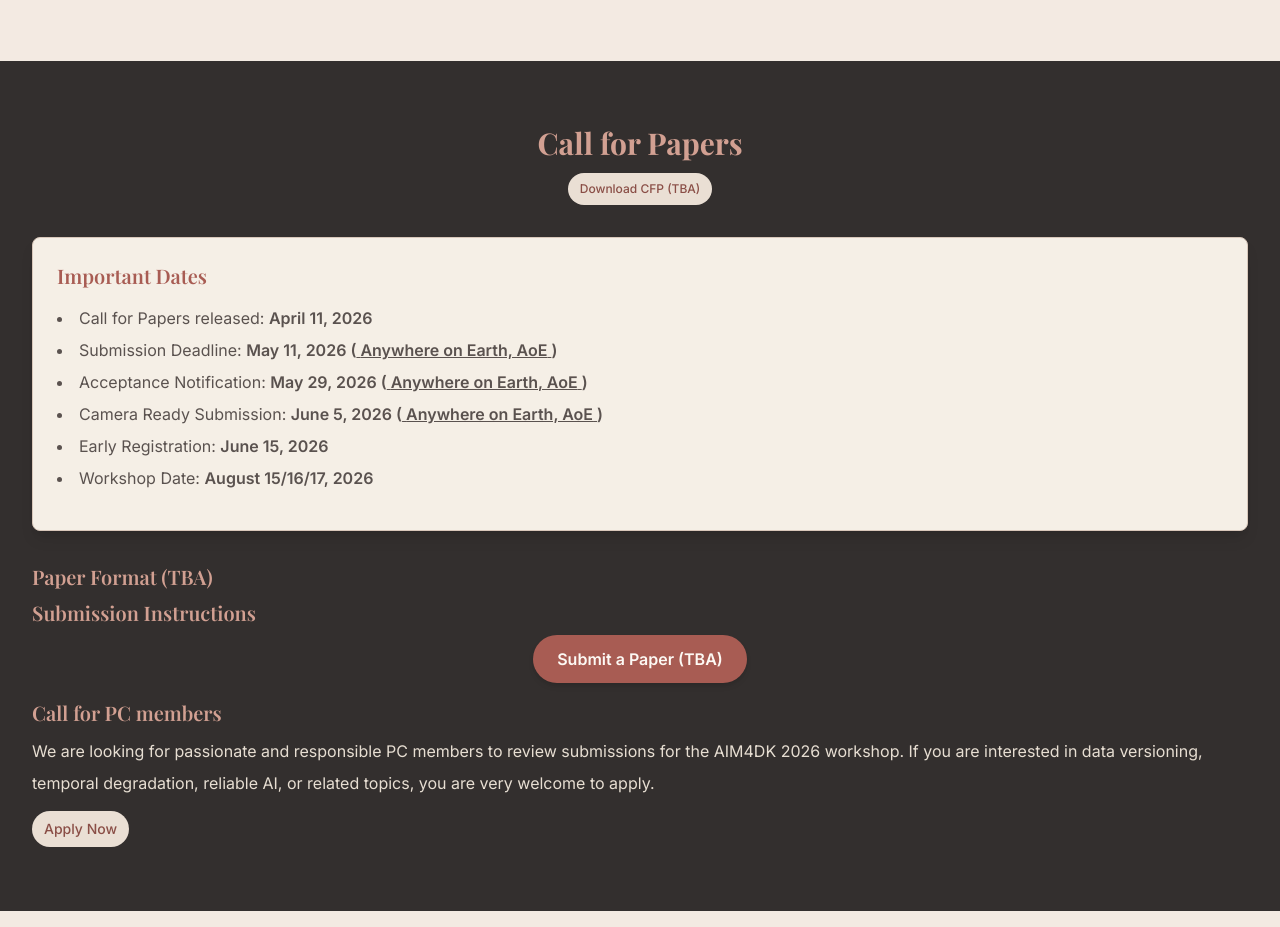
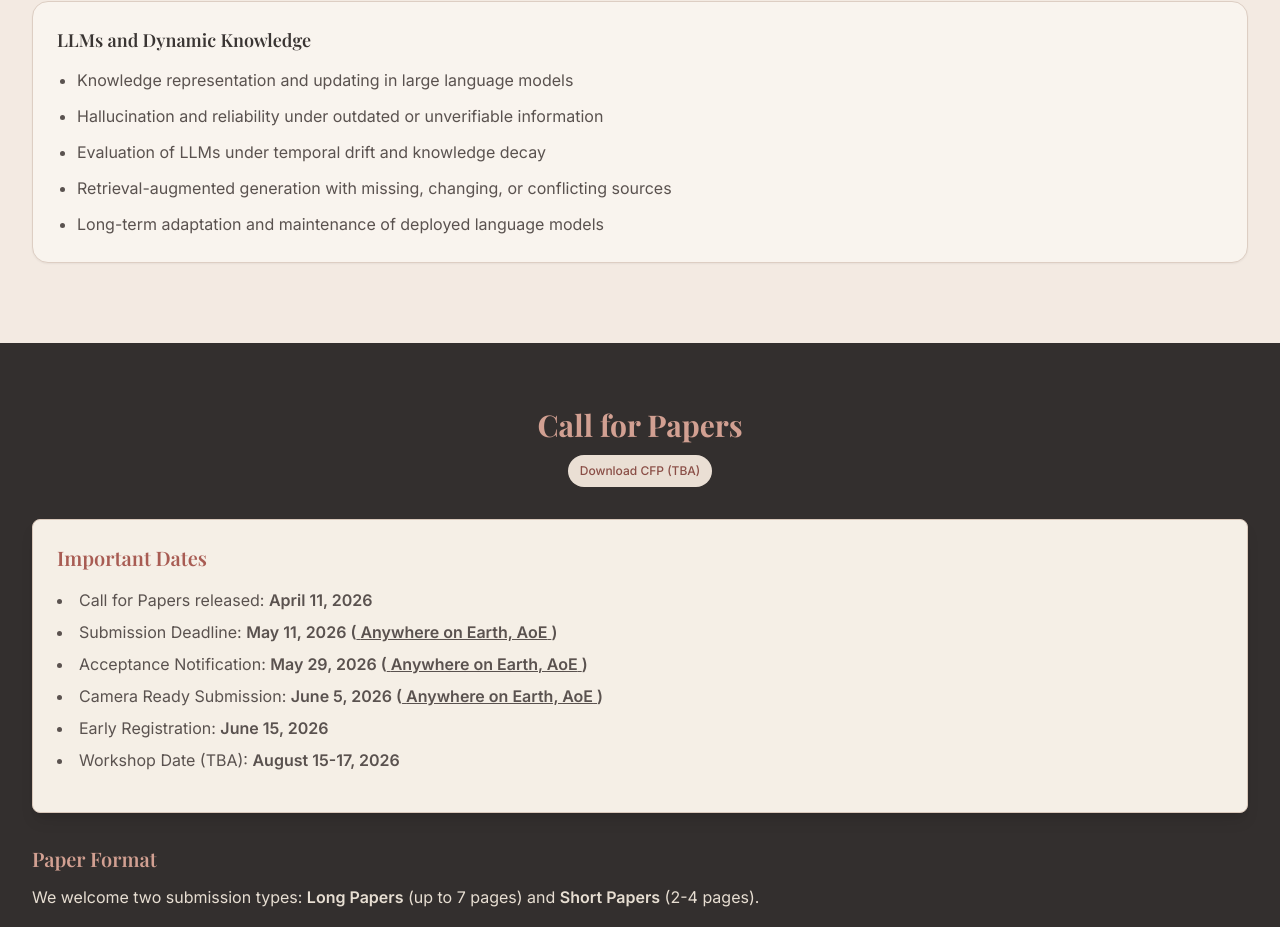
Before and after one commit to ElizaZhou96/aim4dk, a React (Vite) app: page / in a window 1280 px wide. Shown: the part 2384-3311 px from the top of the page. Built offline with nearby package versions, Linux system fonts and the light colour scheme.

Commit message:
Update App.tsx

```diff
--- a/src/App.tsx
+++ b/src/App.tsx
@@ -282,6 +282,21 @@ function App() {
                         <li>Cross-disciplinary case studies of temporal degradation in real-world applications</li>
                       </ul>
                     </div>
+
+                   {/* Topic Group 4 */}
+                    <div className="bg-[#F9F4EE] border border-[#DDCEC3] rounded-2xl p-5 sm:p-6 shadow-sm">
+                      <h4 className="font-semibold text-[#3A3533] text-base sm:text-lg mb-3">
+                        LLMs and Dynamic Knowledge
+                      </h4>
+                      <ul className="list-disc pl-5 space-y-2 text-[#5A524F]">
+                        <li>Knowledge representation and updating in large language models</li>
+                        <li>Hallucination and reliability under outdated or unverifiable information</li>
+                        <li>Evaluation of LLMs under temporal drift and knowledge decay</li>
+                        <li>Retrieval-augmented generation with missing, changing, or conflicting sources</li>
+                        <li>Long-term adaptation and maintenance of deployed language models</li>
+                      </ul>
+                    </div>
+
                   </div>
                 </div>
               </div>
@@ -359,77 +374,51 @@ function App() {
                     </span>
                   </li>
                   <li>Early Registration: <span className="font-bold">June 15, 2026</span></li>
-                  <li>Workshop Date: <span className="font-bold">August 15/16/17, 2026</span></li>
+                  <li>Workshop Date (TBA): <span className="font-bold">August 15-17, 2026</span></li>
                 </ul>
               </div>
 
               <div className="text-[#E7DED2]">
-                <h3 className="text-xl font-semibold text-[#D2A092] mb-2">Paper Format (TBA) </h3>
-                {/* <p className="text-[#E7DED2] leading-8">
-                  EmpAI2026 welcomes two submission types (inherit from{" "}
-                  <a
-                    href="https://fg2026.ieee-biometrics.org/cfp/"
-                    target="_blank"
-                    rel="noopener noreferrer"
-                    className="text-[#D2A092] underline hover:text-[#F5EFE6]"
-                  >
-                    FG 2026
-                  </a>
-                  ): <strong>Long Papers</strong> (8 pages, excluding references) and <strong>Short Papers</strong> (4 pages + 1 page for references).
+                <h3 className="text-xl font-semibold text-[#D2A092] mb-2">Paper Format</h3>
+                <p className="text-[#E7DED2] leading-8">
+                  We welcome two submission types: <strong>Long Papers</strong> (up to 7 pages) and <strong>Short Papers</strong> (2-4 pages).
                 </p>
 
                 <div className="flex flex-wrap gap-3 mt-4 mb-4">
                   <a
-                    href="https://www.overleaf.com/read/vtbwkbhhbxpp#35990f"
+                    href="https://www.ijcai.org/authors_kit"
                     target="_blank"
                     rel="noopener noreferrer"
                     className="inline-flex items-center px-3 py-2 text-sm font-medium rounded-full bg-[#EADFD4] text-[#8A4E46] hover:bg-[#DDCDBE] transition"
                   >
-                    Overleaf Latex
-                  </a>
-
-                  <a
-                    href="https://drive.google.com/file/d/1RBOaG7JogyFI7nigzHjJfn36pHQ3rakp/view?usp=sharing"
-                    target="_blank"
-                    rel="noopener noreferrer"
-                    className="inline-flex items-center px-3 py-2 text-sm font-medium rounded-full bg-[#EADFD4] text-[#8A4E46] hover:bg-[#DDCDBE] transition"
-                  >
-                    Latex Template
-                  </a>
-
-                  <a
-                    href="https://docs.google.com/document/d/1nekOaVw4SB3U0HkgoKdf06mWzPmjDQQh/edit?usp=sharing&ouid=104016129676819843735&rtpof=true&sd=true"
-                    target="_blank"
-                    rel="noopener noreferrer"
-                    className="inline-flex items-center px-3 py-2 text-sm font-medium rounded-full bg-[#EADFD4] text-[#8A4E46] hover:bg-[#DDCDBE] transition"
-                  >
-                    Word Template
+                    IJCAI Author Kit
                   </a>
                 </div>
 
-                <ul className="text-[#E7DED2] mb-4 list-disc list-inside space-y-2">
+                {/* <ul className="text-[#E7DED2] mb-4 list-disc list-inside space-y-2">
                   <li><strong>Long Paper Track</strong> welcomes novel contributions. Accepted papers will be presented as main talks or posters.</li>
                   <li><strong>Short Paper Track</strong> encourages ongoing, early-stage research or perspective views. Accepted short papers will be presented as posters.</li>
-                </ul> */}
+                </ul>  */}
 
                 <h3 className="text-xl font-semibold text-[#D2A092] mb-2">Submission Instructions</h3>
                 <div className="flex justify-center mb-4">
                   <a
-                    href="xxx"
+                    href="https://openreview.net/group?id=ijcai.org/IJCAI-ECAI/2026/Workshop/AIM4DK"
                     target="_blank"
                     rel="noopener noreferrer"
                     className="inline-flex items-center px-6 py-3 text-base font-semibold rounded-full bg-[#A85C53] text-[#FDF9F4] shadow-md hover:bg-[#935047] hover:shadow-lg transition-colors duration-200"
                   >
-                    Submit a Paper (TBA)
+                    Submit a Paper
                   </a>
                 </div>
 
+                AIM4DK2026 invite: Full papers, Short papers, Work-in-progress, Vision and position papers, and Extended abstracts of published or accepted work.
+                <strong>Including papers accepted at IJCAI-ECAI 2026 or other venues.</strong>
+
                 {/* <ul className="text-[#E7DED2] mb-4 list-disc list-inside space-y-2">
-                  <li>Submissions are processed in CMT. <strong>All accepted papers will be published in the FG 2026 proceedings.</strong></li>
-                  <li>Submitted work must be original and must NOT be under review or accepted elsewhere (including the FG main conference).</li>
-                  <li>The review process will be double-blind. Papers that are not properly anonymized, do not use the template, or exceed the page limit will be desk rejected.</li>
-                  <li>Authors must follow EmpAI 2026 policies on Large Language Model Usage.</li>
-                  <li>Authors are also encouraged to provide an ethical considerations statement, which will not count towards the total page limit.</li>
+                  <li>This workshop is <strong>non-archival</strong>. Accepted papers will be made publicly available on OpenReview and hosted on the workshop website. </li>
+                  <li>Submissions must be prepared using the standard <strong>IJCAI-ECAI 2026 Author Kit</strong> and submitted as a single PDF file. </li>
+                  <li>Reviewing will be <strong>double-blind</strong>, and submissions must be anonymized accordingly. </li>
                 </ul> */}
 
                 {/* <h3 className="text-xl font-semibold text-[#D2A092] mb-2">EmpAI 2026 Large Language Models (LLMs) Usage Policy</h3>
```
